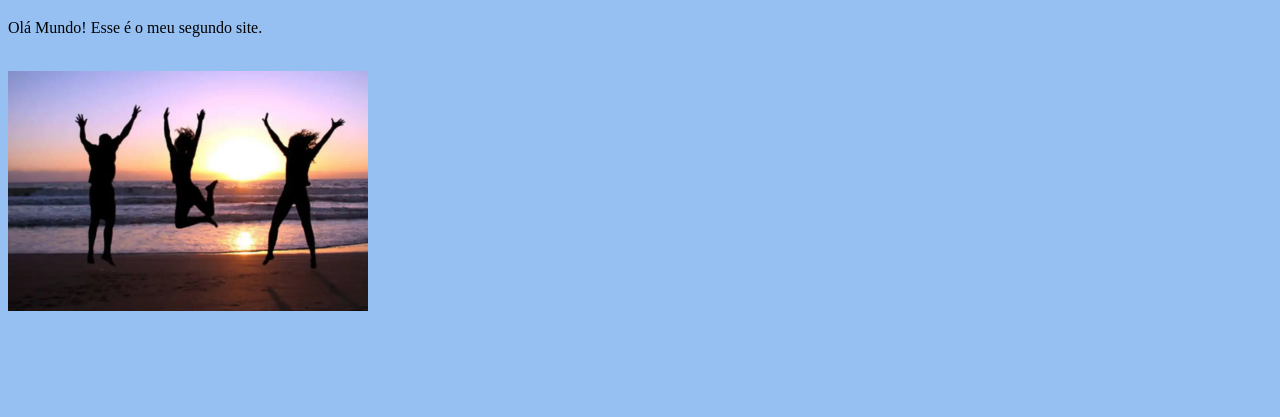
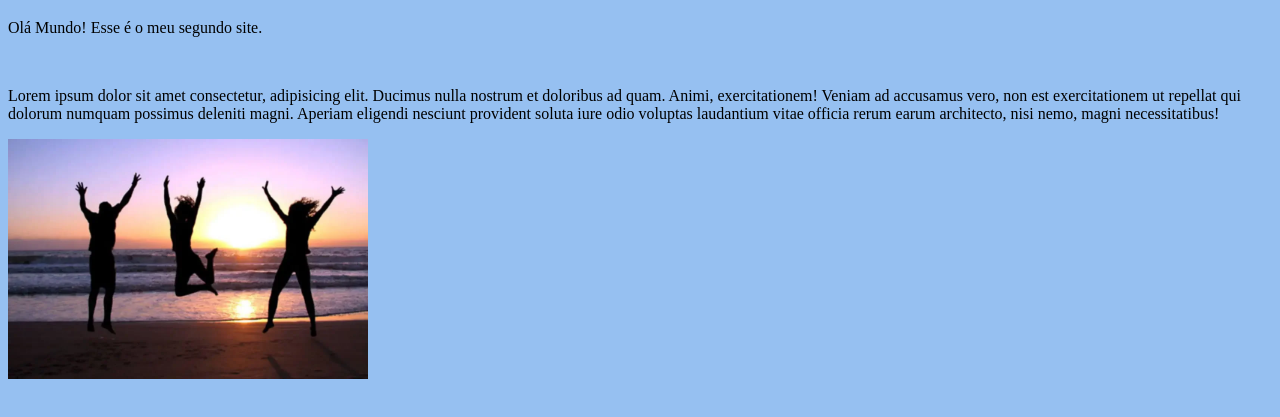
Before and after one commit to MariaLuizaMSantos/ProjetoWeb1, a plain HTML site: page index.html in a window 1280 px wide. Shown: the part 61-478 px from the top of the page. Drawn offline with Linux system fonts and the light colour scheme.

Commit message:
UPDATE index.html

```diff
--- a/index.html
+++ b/index.html
@@ -9,6 +9,7 @@
 <body>
     <h1>Esse é o projeto 1</h1>
     <p>Olá Mundo! Esse é o meu segundo site.</p> <br>
+    <p>Lorem ipsum dolor sit amet consectetur, adipisicing elit. Ducimus nulla nostrum et doloribus ad quam. Animi, exercitationem! Veniam ad accusamus vero, non est exercitationem ut repellat qui dolorum numquam possimus deleniti magni. Aperiam eligendi nesciunt provident soluta iure odio voluptas laudantium vitae officia rerum earum architecto, nisi nemo, magni necessitatibus!</p>
     <img src="pessoasfelizes.jpg" alt="" width="360pxcle">
 </body>
 </html>
```
